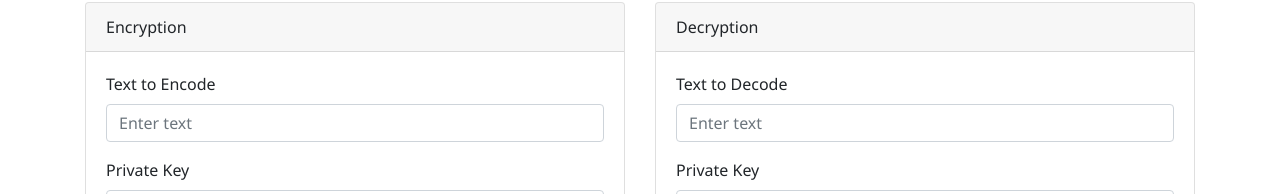
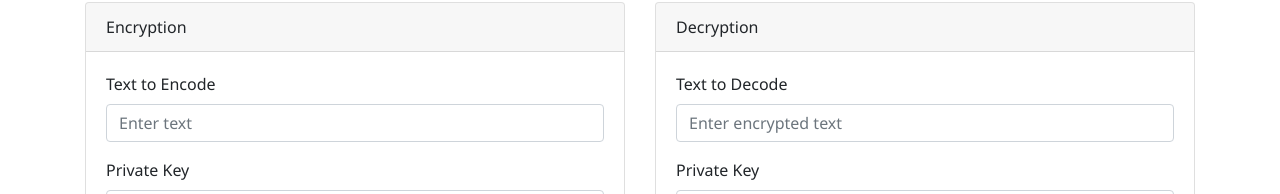
Before and after one commit to jodygeraldo/vue-cryptography, a Vue app: page / in a window 1280 px wide. Shown: the part 142-336 px from the top of the page. Built offline with nearby package versions, Linux system fonts and the light colour scheme.

Commit message:
change placeholder for decode input

```diff
--- a/src/views/Classic.vue
+++ b/src/views/Classic.vue
@@ -73,7 +73,7 @@
               id="decodeInput"
               type="text"
               v-model="decodeInput"
-              placeholder="Enter text"
+              placeholder="Enter encrypted text"
               required
             ></b-form-input>
           </b-form-group>
```
